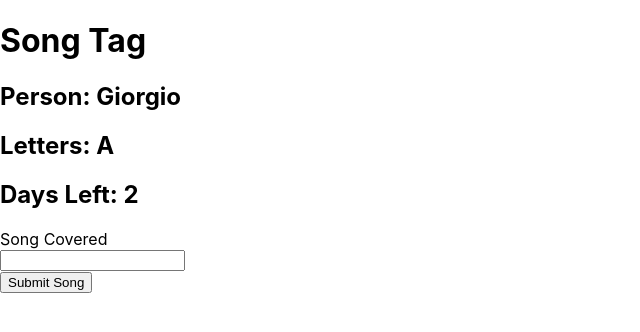
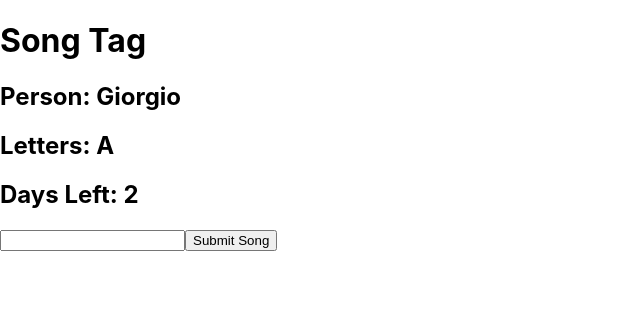
Before and after one commit to giorgiovh/song-tag, a React (Create React App) app: page / in a window 1280 px wide. Shown: the top 332 px of the page, without its empty margins (0-640 px from the left). Built offline with nearby package versions, Linux system fonts and the light colour scheme; the HTML template or start-up script is replaced by a standard one.

Commit message:
creates Input component

```diff
--- a/src/App.js
+++ b/src/App.js
@@ -5,6 +5,7 @@ import Letters from './components/Letters'
 import DaysLeft from './components/DaysLeft'
 import Header from './components/Header'
 import Button from './components/Button'
+import Input from './components/Input'
 
 const persons = ["Giorgio", "Aditya", "Kevin", "Hamza", "Alex"]
 const alphabet = ["A", "B", "C", "D", "E", "F", "G", "H", "I", "J", "K", "L", "M", "N", "O", "P", "Q", "R", "S", "T", "U", "V", "W", "X", "Y", "Z"]
@@ -45,12 +46,7 @@ class App extends Component {
         <Person person={persons[this.state.personIdx % persons.length]}></Person>
         <Letters letter={alphabet[this.state.alphLetterIdx % alphabet.length]}></Letters>
         <DaysLeft daysLeft={this.state.daysLeft}></DaysLeft>
-        <form action="" method="post">
-          <label htmlFor="">Song Covered</label>
-          <br />
-          <input type="text" />
-          <br />
-        </form>
+        <Input></Input>
         <Button moveTurn={this.moveTurn}></Button>
       </>
     )
--- /dev/null
+++ b/src/components/Input.js
@@ -0,0 +1,7 @@
+const Input = () => {
+    return (
+        <input type="text" />
+    )
+}
+
+export default Input
```
